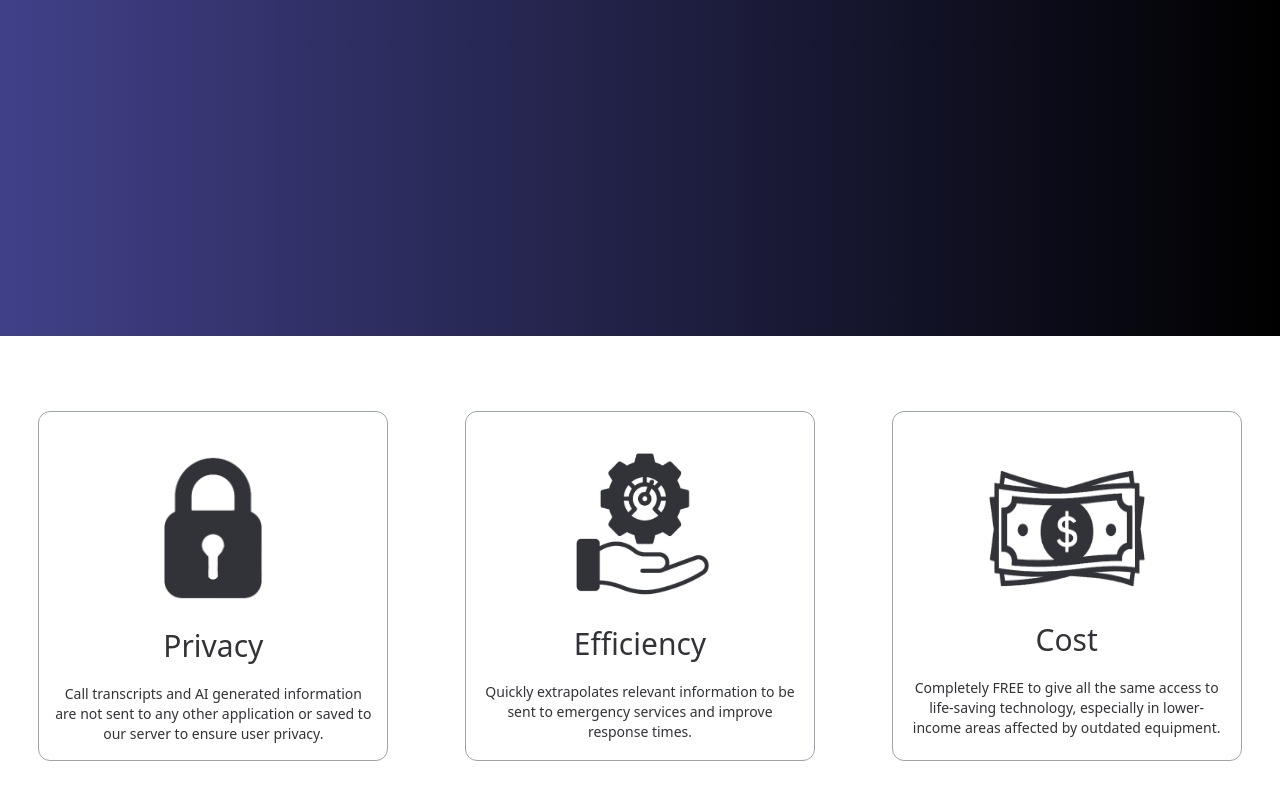
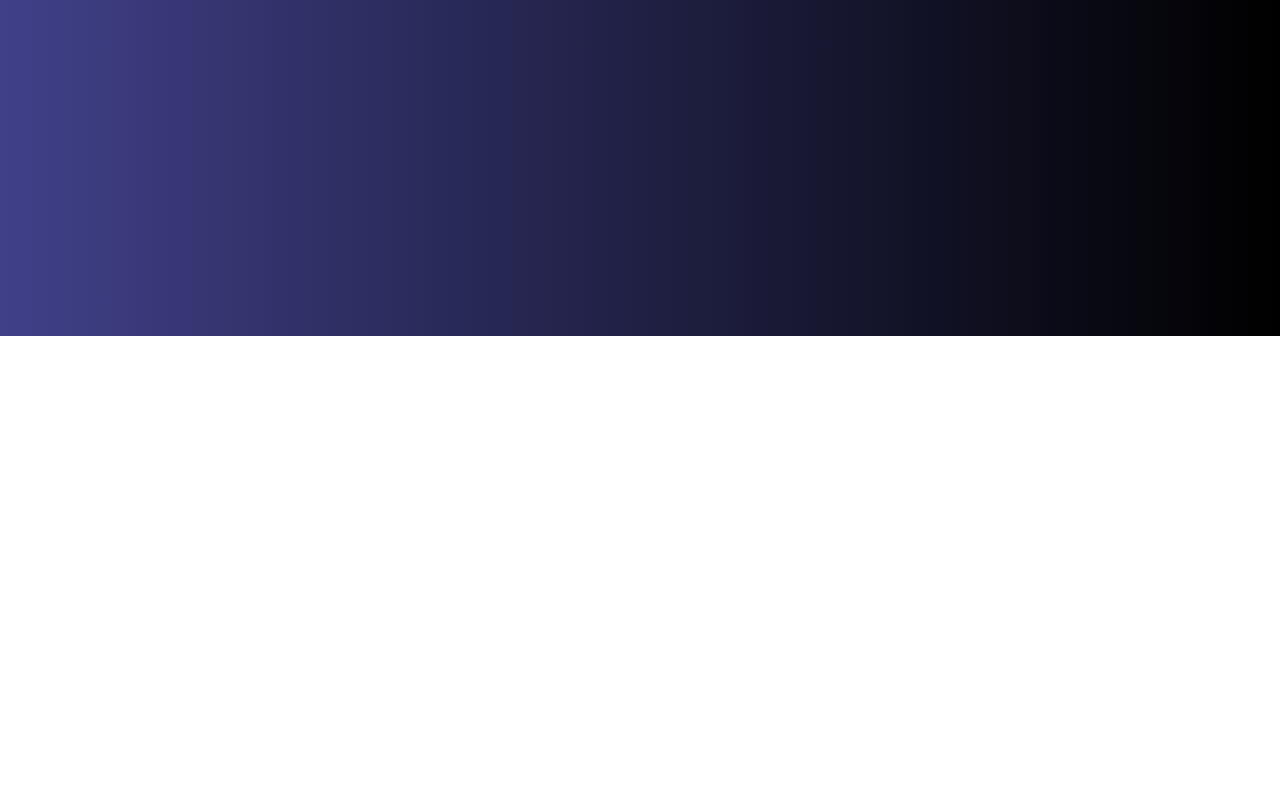
Before and after one commit to Unciaur/MediHacks2024, a Next.js app in the folder frontend/synerguard/: page / in a window 1280 px wide. Shown: the part 720-1520 px from the top of the page. Built offline with nearby package versions, Linux system fonts and the light colour scheme.

Commit message:
improved animations

```diff
--- a/frontend/synerguard/src/app/page.tsx
+++ b/frontend/synerguard/src/app/page.tsx
@@ -45,17 +45,17 @@ const GetStartedPage = () => {
 
             <div className={"flex items-center justify-center bg-white w-screen h-[500px]"} style={{backgroundColor: 'white' }}>
             <section className="flex flex-row place-items-center justify-center items-center w-screen h-[500px]">
-                <div className={"flex flex-col items-center text-center justify-center h-[350px] w-[350px] m-auto text-3xl border rounded-xl border-gray-400"} style={{color: "rgb(50,51,56)"}}>
+                <div id="privacy" className={"flex flex-col items-center text-center justify-center h-[350px] w-[350px] m-auto text-3xl border rounded-xl border-gray-400"} style={{color: "rgb(50,51,56)"}}>
                     <Image src={lock} alt="lock" className="h-[200px] w-[200px]"/>
                     Privacy
                     <p className="text-sm mt-[20px] w-[320px]">Call transcripts and AI generated information are not sent to any other application or saved to our server to ensure user privacy.</p>
                 </div>
-                <div className={"flex flex-col items-center text-center justify-center h-[350px] w-[350px] m-auto text-3xl border rounded-xl border-gray-400"} style={{color: "rgb(50,51,56)" }}>
+                <div id="efficiency" className={"flex flex-col items-center text-center justify-center h-[350px] w-[350px] m-auto text-3xl border rounded-xl border-gray-400"} style={{color: "rgb(50,51,56)" }}>
                     <Image src={efficiency} alt="efficiency" className="h-[170px] w-[170px] m-[7px] mb-[19px]"/>
                     Efficiency
                     <p className="text-sm mt-[20px] w-[320px]">Quickly extrapolates relevant information to be sent to emergency services and improve response times. </p>
                 </div>
-                <div className={"flex flex-col items-center text-center justify-center h-[350px] w-[350px] m-auto text-3xl border rounded-xl border-gray-400"} style={{color: "rgb(50,51,56)" }}>
+                <div id="cost" className={"flex flex-col items-center text-center justify-center h-[350px] w-[350px] m-auto text-3xl border rounded-xl border-gray-400"} style={{color: "rgb(50,51,56)" }}>
                 <Image src={money} alt="money" className="h-[170px] w-[180px] m-[9px] mb-[9px]"/>
                     Cost
                     <p className="text-sm mt-[20px] w-[320px]">Completely FREE to give all the same access to life-saving technology, especially in lower-income areas affected by outdated equipment.
@@ -69,13 +69,26 @@ const GetStartedPage = () => {
         body{
         overflowY: scroll;
         }
-        section{
-        animation: fade-in linear;
-        animation-timeline: view();
-        animation-range: entry 0%;
+        #privacy {
+            scale: .8; opacity: 0;
+            animation: fade-in linear forwards;
+            animation-timeline: view();
+            animation-range: entry 0%;
+        }
+        #efficiency {
+            scale: .8; opacity: 0;
+            animation: fade-in linear forwards;
+            animation-timeline: view();
+            animation-range: entry 50%;
+
+        }
+        #cost {
+            scale: .8; opacity: 0;
+            animation: fade-in linear forwards;
+            animation-timeline: view();
+            animation-range: entry 80%;
         }
         @keyframes fade-in{
-        from {scale: .8; opacity: 0;}
         to {scale: 1; opacity: 1;}
         }
       `}</style>
```
